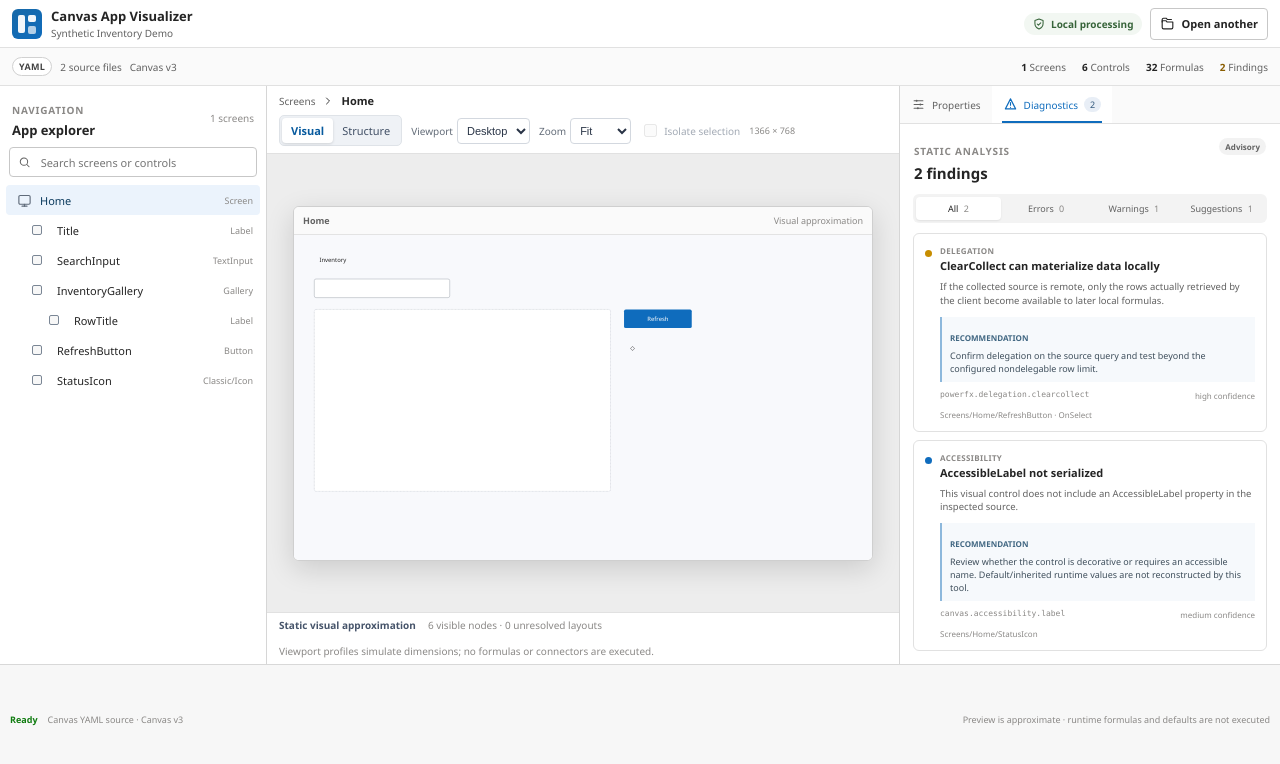
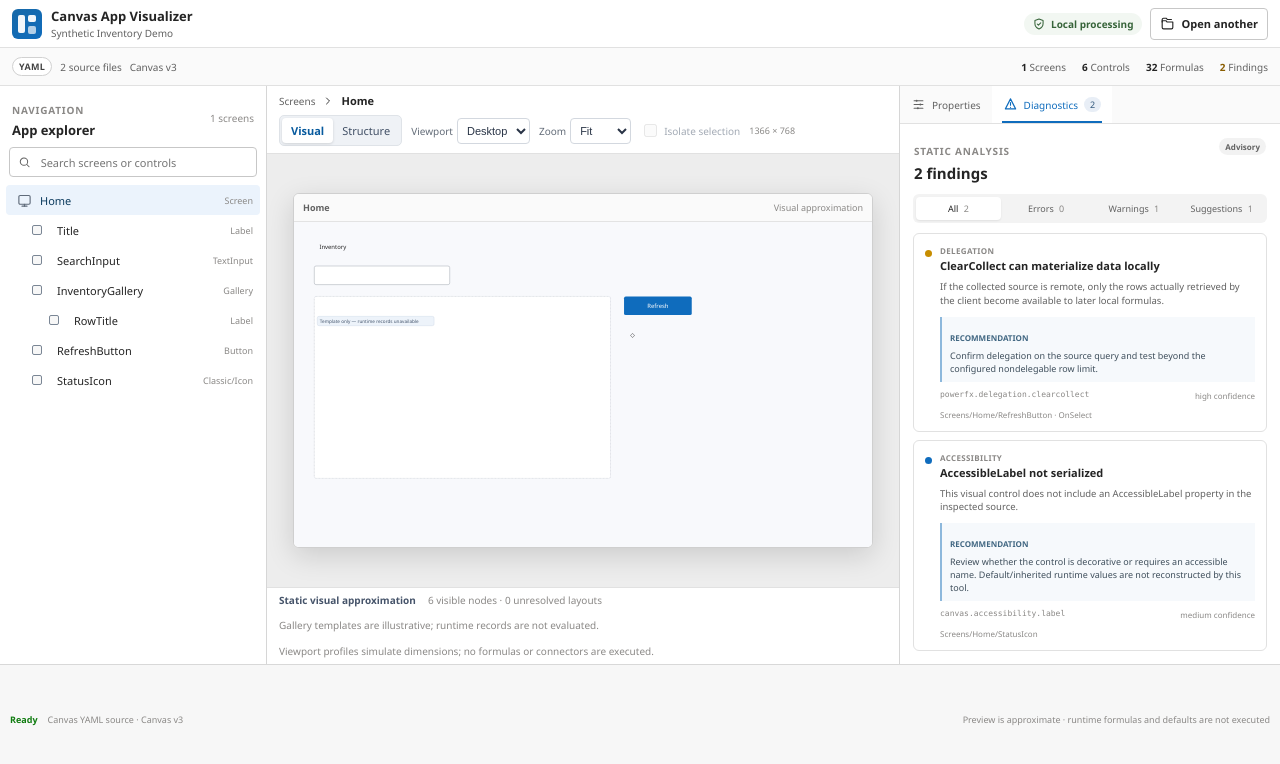
Before and after one commit to ECas95/canvas-app-visualizer, a React (Vite) app: page / in a window 1280 px wide. Both pictures are taken after a click on the button "Explore with sample app". Shown: the top 764 px of the page. Built offline with nearby package versions, Linux system fonts and the light colour scheme.

Commit message:
feat: label unknown gallery data and size templates with WrapCount

```diff
--- a/src/components/CanvasPreview.tsx
+++ b/src/components/CanvasPreview.tsx
@@ -10,6 +10,7 @@ import {
   rgba
 } from "../core/layout/layout";
 import { isDefinitelyHidden, previewColor } from "../core/layout/previewAppearance";
+import { dependsOnRuntimeGalleryItems, galleryRecordsUnknown } from "../core/layout/previewDataState";
 import { CanvasVisualControl } from "./CanvasVisualControl";
 import { Icon } from "./Icon";
 
@@ -70,7 +71,7 @@ function flatten(
   for (const { control, rect } of positioned) {
     // A proven-false parent hides its complete subtree; unresolved visibility
     // stays visible instead of guessing runtime state.
-    if (isDefinitelyHidden(control)) continue;
+    if (isDefinitelyHidden(control) || dependsOnRuntimeGalleryItems(control)) continue;
     const x = offsetX + rect.x;
     const y = offsetY + rect.y;
     output.push({
@@ -82,7 +83,7 @@ function flatten(
     const template = isGallery(control)
       ? galleryTemplateLayout(control, {
           x: 0, y: 0, width: rect.width, height: rect.height, dynamic: rect.dynamic
-        })
+        }, context)
       : null;
     output.push(...flatten(
       control.children,
@@ -266,12 +267,44 @@ export function CanvasPreview({ screen, selectedId, onSelect, mediaAssets = [] }
               }, draw);
               return <g key={item.control.id}>{clipped}</g>;
             })}
+
+            {mode === "visual" && visibleItems.filter(item => galleryRecordsUnknown(item.control)).map(item => {
+              const template = galleryTemplateLayout(item.control, {
+                x: 0, y: 0, width: item.width, height: item.height, dynamic: item.dynamic
+              }, {
+                parentWidth: item.width, parentHeight: item.height,
+                appWidth: width, appHeight: height
+              });
+              if (!template) return null;
+              const slots = Math.min(6, template.wrapCount);
+              return (
+                <g key={item.control.id + "-template-legend"} pointerEvents="none">
+                  {Array.from({ length: Math.max(0, slots - 1) }, (_, index) => (
+                    <rect key={index} x={item.x + template.width * (index + 1) + template.padding}
+                      y={item.y + template.padding}
+                      width={Math.max(0, template.width - 2 * template.padding)}
+                      height={Math.max(0, template.height - 2 * template.padding)}
+                      rx={8} fill="none" stroke="#8194ac" strokeDasharray="6 5"
+                      strokeWidth={1} opacity={0.55} />
+                  ))}
+                  <rect x={item.x + 7} y={item.y + Math.max(0, Math.min(item.height - 25, template.height - 25))}
+                    width={Math.min(276, Math.max(0, item.width - 14))} height={22}
+                    rx={4} fill="#edf3fa" stroke="#ccd7e4" />
+                  <text x={item.x + 13}
+                    y={item.y + Math.max(0, Math.min(item.height - 25, template.height - 25)) + 15}
+                    fontSize={11} fill="#42536b">
+                    Template only — runtime records unavailable
+                  </text>
+                </g>
+              );
+            })}
           </svg>
         </div>
       </div>
       <div className="preview-note">
         <span>{mode === "visual" ? "Static visual approximation" : "Control structure"}</span>
         <span>{visibleItems.length} visible nodes · {unresolved} unresolved layouts</span>
+        <span>Gallery templates are illustrative; runtime records are not evaluated.</span>
         <span>Viewport profiles simulate dimensions; no formulas or connectors are executed.</span>
       </div>
     </main>
```
